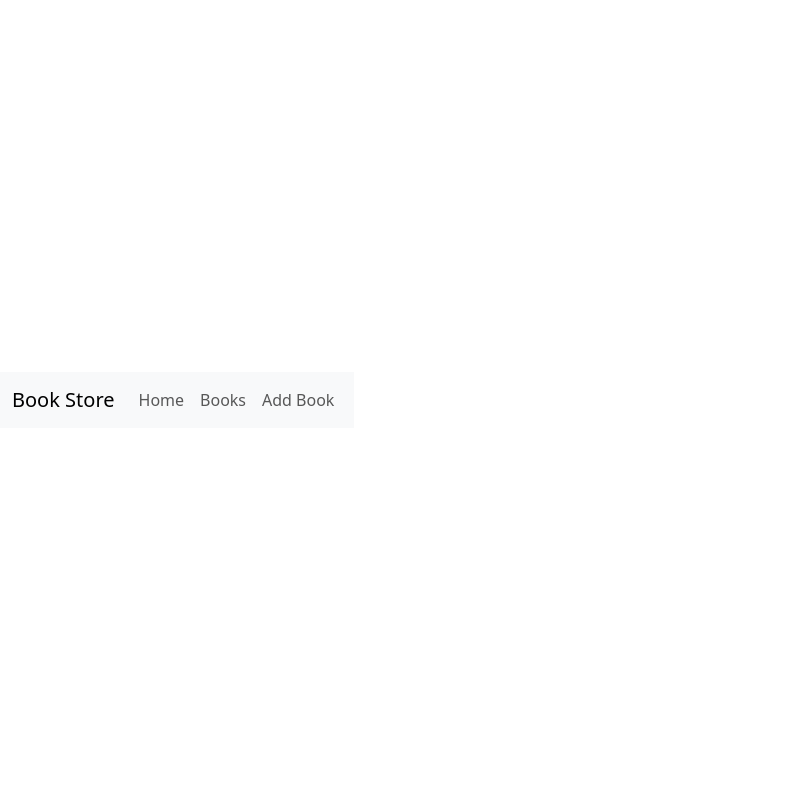
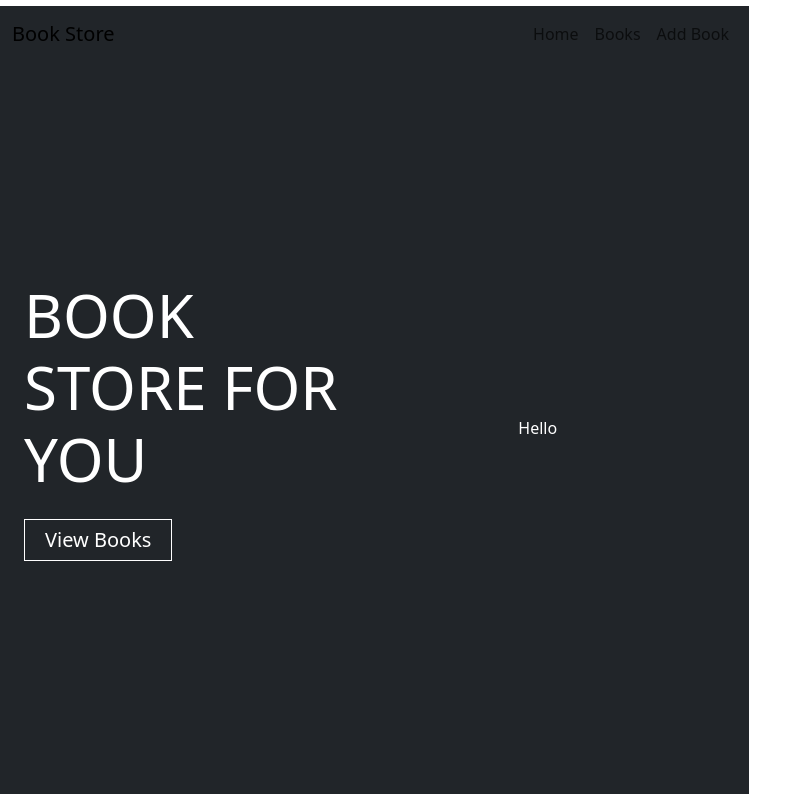
Before and after one commit to tiyashaD/MERN-practice-projects, a React (Vite) app in the folder BookStoreApp/client/: page / in a window 1280 px wide. Shown: the whole page, without its empty margins (0-812 px from the left). Built offline with nearby package versions, Linux system fonts and the light colour scheme.

Commit message:
Added a new home page

```diff
--- a/BookStoreApp/client/src/App.jsx
+++ b/BookStoreApp/client/src/App.jsx
@@ -1,11 +1,13 @@
 import "./App.css";
 import Navbar from "./components/navbar/Navbar";
+import Home from "./components/pages/Home";
 
 function App() {
   return (
     <>
       <div className="App">
         <Navbar/>
+        <Home/>
       </div>
     </>
   );
--- a/BookStoreApp/client/src/components/navbar/Navbar.jsx
+++ b/BookStoreApp/client/src/components/navbar/Navbar.jsx
@@ -3,7 +3,7 @@ import React from 'react'
 const Navbar = () => {
   return (
     <div>
-        <nav className="navbar navbar-expand-lg navbar-light bg-light">
+        <nav className="navbar navbar-expand-lg navbar-light bg-dark">
             <div className="container-fluid">
                 <a className="navbar-brand" href="#">Book Store</a>
                 <button className="navbar-toggler" type="button" data-toggle="collapse" data-target="#navbarSupportedContent" aria-controls="navbarSupportedContent" aria-expanded="false" aria-label="Toggle navigation">
--- /dev/null
+++ b/BookStoreApp/client/src/components/pages/Home.jsx
@@ -0,0 +1,26 @@
+import React from 'react'
+import "./Home.css";
+
+const Home = () => {
+  return (
+    <div className='Home-Page bg-dark text-white container-fluid'>
+        <div className="row container">
+            <div
+                className="col-lg-6 d-flex justify-content-center align-items-center align-items-lg-start flex-column"
+                style={{height: "91.5vh" }}>
+
+                <h2 style={{ fontSize: "60px" }}> BOOK STORE FOR YOU </h2>
+                <button className='viewBook my-3'>View Books</button>
+            </div>
+
+        <div
+            className="col-lg-6 d-flex justify-content-center align-items-center flex-column"
+            style={{height: "91.5vh" }}>
+                Hello
+        </div>
+        </div>
+    </div>
+  )
+}
+
+export default Home
--- /dev/null
+++ b/BookStoreApp/client/src/components/pages/home.css
@@ -0,0 +1,8 @@
+.viewBook{
+  outline: none;
+  border: 1px solid white;
+  background-color: transparent;
+  padding: 5px 20px 5px 20px;
+  color: white;
+  font-size: 20px;
+}
```
Also changed, not shown: BookStoreApp/client/src/App.css (line endings or trailing spaces).
